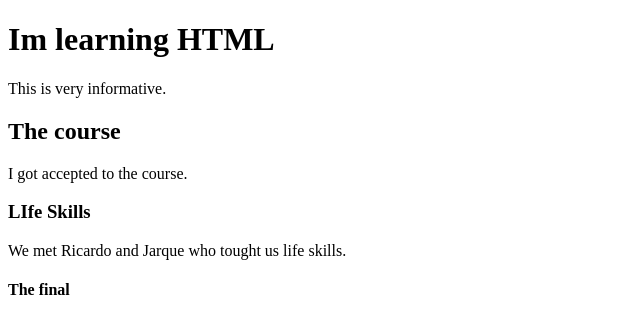
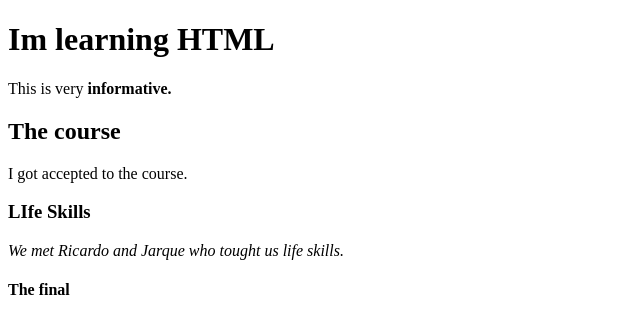
Before and after one commit to Tohier/TTD, a plain HTML site: page index.html in a window 1280 px wide. Shown: the top 310 px of the page, 0-640 px from the left. Drawn offline with Linux system fonts and the light colour scheme.

Commit message:
updated the index.html file

```diff
--- a/index.html
+++ b/index.html
@@ -10,13 +10,13 @@
 <body>
     <!-- this is how you comment -->
     <h1>Im learning HTML</h1>
-        <p>This is very informative. </p>
+        <p>This is very <strong>informative.</strong> </p>
 
     <h2>The course </h2>
         <p>I got accepted to the course.</p>
 
     <h3>LIfe Skills</h3>
-        <p>We met Ricardo and Jarque who tought us life skills.</p>
+        <p><em>We met Ricardo and Jarque who tought us life skills.</em></p>
 
     <h4>The final</h4>
         <p>The last day of the life skills was the best.</p>
```
